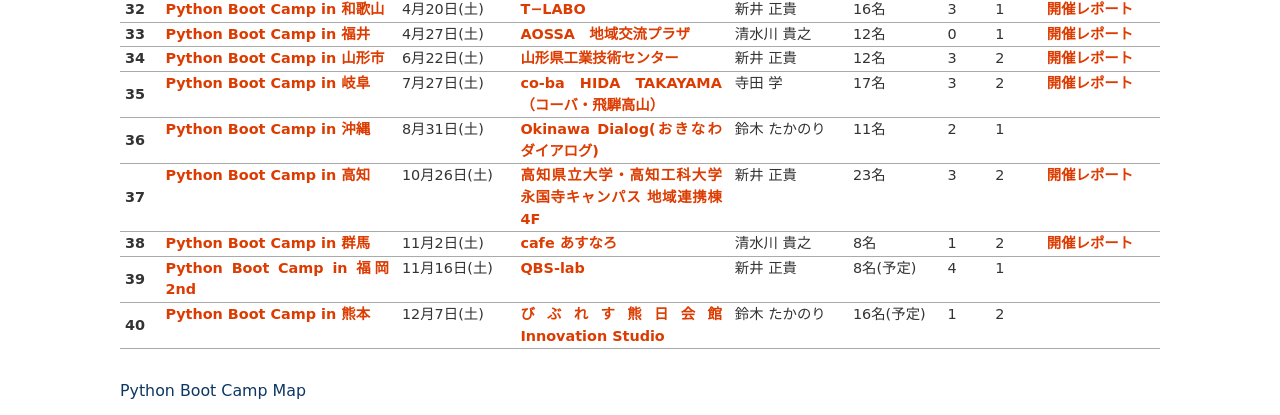
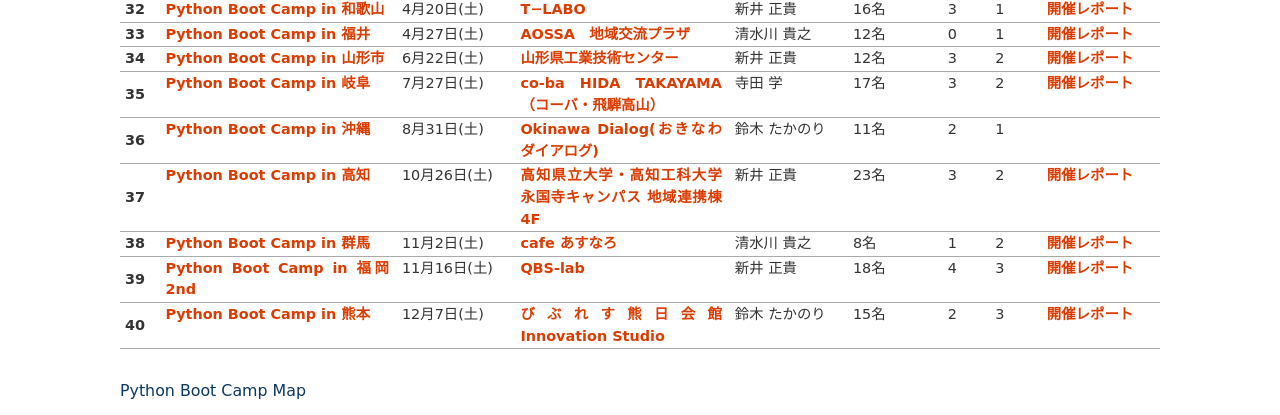
Before and after one commit to pyconjp/www.pycon.jp, a Sphinx documentation site: the page built from source/support/bootcamp.rst, in a window 1280 px wide and 900 px high, scrolled down 3435 px, cut to the strip 0-415 px from the top of the window. Built offline with Sphinx 7.4.7, drawn with Linux system fonts in a browser that asks for light colours.

Commit message:
Update pycamp fukuoka 2nd and kumamoto 2nd

```diff
--- a/source/support/bootcamp.rst
+++ b/source/support/bootcamp.rst
@@ -519,19 +519,19 @@
      - 11月16日(土)
      - `QBS-lab <https://www.qdenbs.com/news/archives/26.html>`_
      - 新井 正貴
-     - 8名(予定)
+     - 18名
      - 4
-     - 1
-     -
+     - 3
+     - `開催レポート <https://pyconjp.blogspot.com/2019/12/pycamp-in-fukuoka2nd-report.html>`__
    * - 40
      - `Python Boot Camp in 熊本 <https://pyconjp.connpass.com/event/143197/>`__
      - 12月7日(土)
      - `びぶれす熊日会館 Innovation Studio <https://bista.kumanichi.com/>`_
      - 鈴木 たかのり
-     - 16名(予定)
-     - 1
+     - 15名
      - 2
-     -
+     - 3
+     - `開催レポート <https://pyconjp.blogspot.com/2019/12/pycamp-in-kumamoto2nd-report.html>`__
 
 Python Boot Camp Map
 --------------------
```
